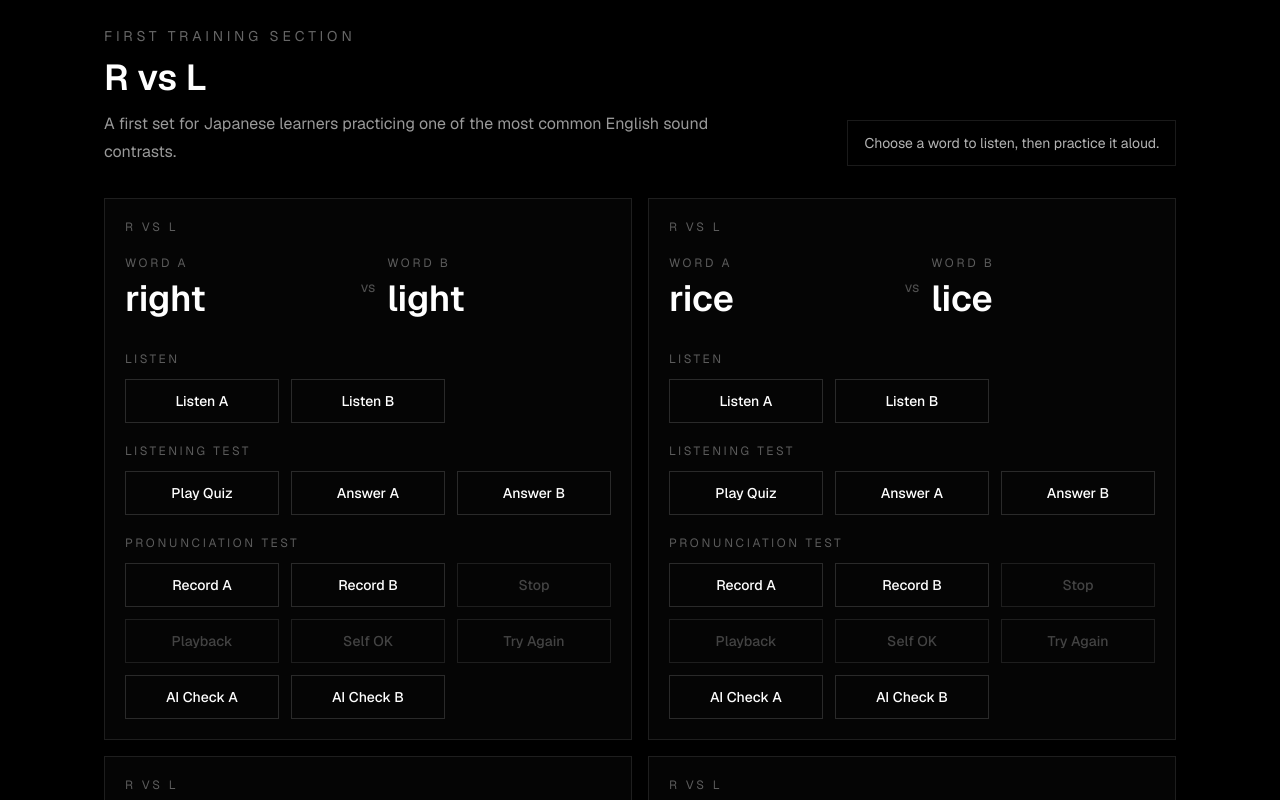
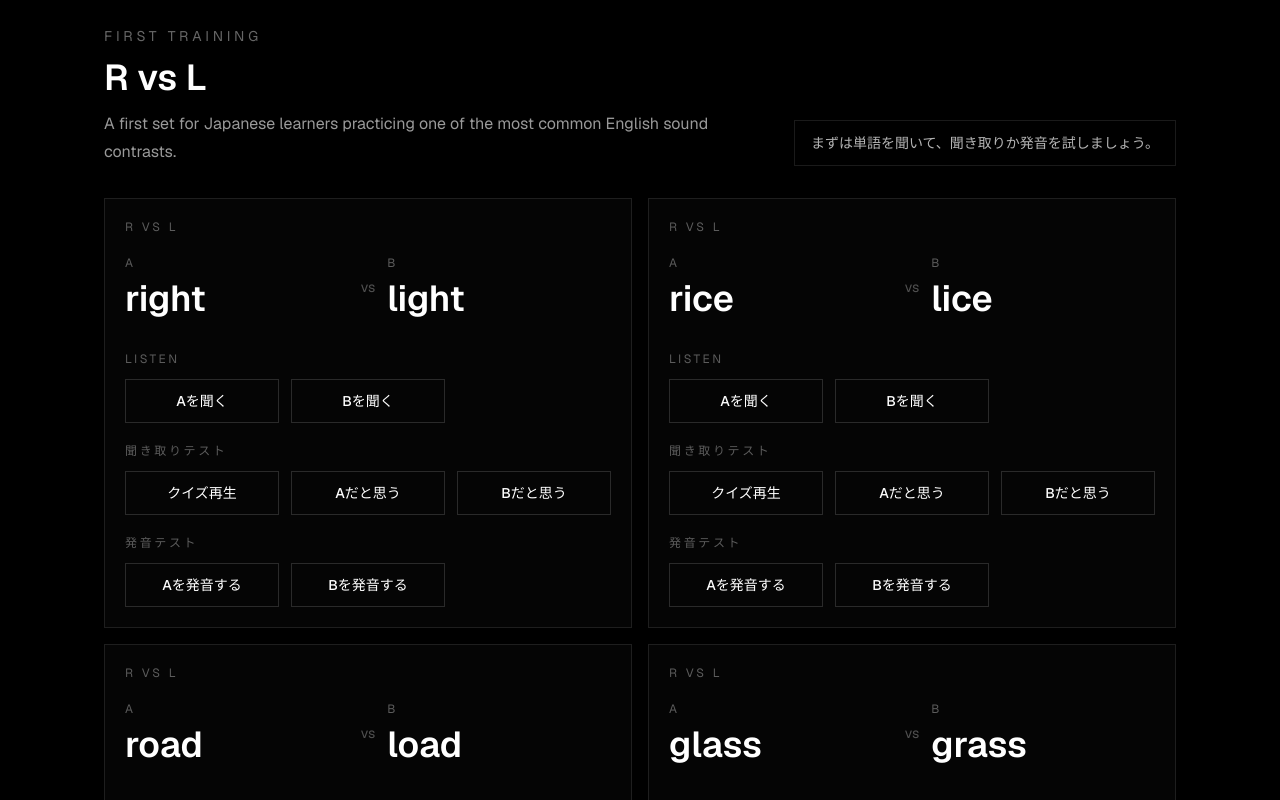
Before and after one commit to KulafuAcademy/ATLAS, a Next.js app: page / in a window 1280 px wide. Shown: the part 500-1300 px from the top of the page. Built offline with nearby package versions, Linux system fonts and the light colour scheme.

Commit message:
Simplify pronunciation trainer UI

```diff
--- a/components/training/MinimalPairTrainer.tsx
+++ b/components/training/MinimalPairTrainer.tsx
@@ -63,40 +63,22 @@ export function MinimalPairTrainer({
   pairs,
 }: MinimalPairTrainerProps) {
   const [message, setMessage] = useState(
-    "Choose a word to listen, then practice it aloud.",
+    "まずは単語を聞いて、聞き取りか発音を試しましょう。",
   );
   const [activeQuiz, setActiveQuiz] = useState<ActiveQuiz>(null);
   const [aiCheckTarget, setAiCheckTarget] = useState<string | null>(null);
-  const [recordingTarget, setRecordingTarget] = useState<string | null>(null);
-  const [recordingUrl, setRecordingUrl] = useState<string | null>(null);
-  const mediaRecorderRef = useRef<MediaRecorder | null>(null);
-  const recordingChunksRef = useRef<BlobPart[]>([]);
-  const recordingStreamRef = useRef<MediaStream | null>(null);
   const speechRecognitionRef = useRef<BrowserSpeechRecognition | null>(null);
 
   useEffect(() => {
     return () => {
-      if (recordingUrl) {
-        URL.revokeObjectURL(recordingUrl);
-      }
-
-      stopRecordingStream();
       speechRecognitionRef.current?.abort();
     };
-  }, [recordingUrl]);
-
-  function stopRecordingStream() {
-    recordingStreamRef.current?.getTracks().forEach((track) => {
-      track.stop();
-    });
-    recordingStreamRef.current = null;
-    mediaRecorderRef.current = null;
-  }
+  }, []);
 
   function speak(word: string) {
     if (!("speechSynthesis" in window)) {
       playIncorrectSound();
-      setMessage("Speech playback is not supported in this browser.");
+      setMessage("このブラウザでは音声再生に対応していません。");
       return;
     }
 
@@ -108,7 +90,7 @@ export function MinimalPairTrainer({
     utterance.pitch = 1;
 
     window.speechSynthesis.speak(utterance);
-    setMessage(`Playing: ${word}`);
+    setMessage(`再生中: ${word}`);
   }
 
   function startQuiz(pair: MinimalPair) {
@@ -117,118 +99,27 @@ export function MinimalPairTrainer({
 
     setActiveQuiz({ pairId: pair.id, target });
     speak(word);
-    setMessage("Which word did you hear?");
+    setMessage("どちらの単語に聞こえましたか？");
   }
 
   function answerQuiz(pair: MinimalPair, answer: QuizTarget) {
     if (!activeQuiz || activeQuiz.pairId !== pair.id) {
       playIncorrectSound();
-      setMessage("Click Quiz first, then choose A or B.");
+      setMessage("先に「クイズ再生」を押してから、AかBを選んでください。");
       return;
     }
 
     if (answer === activeQuiz.target) {
       playCorrectSound();
-      setMessage("Correct! Ping-pong.");
+      setMessage("正解です。ピンポーン。");
     } else {
       playIncorrectSound();
       setMessage(
-        `Try again. The answer was Word ${activeQuiz.target}.`,
+        `惜しいです。正解は${activeQuiz.target}でした。`,
       );
     }
 
     setActiveQuiz(null);
-  }
-
-  async function startPronunciationTest(pair: MinimalPair, target: QuizTarget) {
-    const word = target === "A" ? pair.wordA : pair.wordB;
-
-    if (!navigator.mediaDevices?.getUserMedia || !window.MediaRecorder) {
-      playIncorrectSound();
-      setMessage("Recording is not supported in this browser.");
-      return;
-    }
-
-    if (mediaRecorderRef.current?.state === "recording") {
-      playIncorrectSound();
-      setMessage("Stop the current recording first.");
-      return;
-    }
-
-    try {
-      if (recordingUrl) {
-        URL.revokeObjectURL(recordingUrl);
-        setRecordingUrl(null);
-      }
-
-      const stream = await navigator.mediaDevices.getUserMedia({ audio: true });
-      const mediaRecorder = new MediaRecorder(stream);
-
-      recordingChunksRef.current = [];
-      recordingStreamRef.current = stream;
-      mediaRecorderRef.current = mediaRecorder;
-
-      mediaRecorder.addEventListener("dataavailable", (event) => {
-        if (event.data.size > 0) {
-          recordingChunksRef.current.push(event.data);
-        }
-      });
-
-      mediaRecorder.addEventListener("stop", () => {
-        const recordingBlob = new Blob(recordingChunksRef.current, {
-          type: mediaRecorder.mimeType || "audio/webm",
-        });
-        const nextRecordingUrl = URL.createObjectURL(recordingBlob);
-
-        setRecordingUrl(nextRecordingUrl);
-        setRecordingTarget(null);
-        stopRecordingStream();
-        setMessage(`Recording saved for "${word}". Use Playback to review it.`);
-      });
-
-      mediaRecorder.start();
-      setRecordingTarget(word);
-      setMessage(`Recording "${word}". Say it clearly, then press Stop.`);
-    } catch {
-      setRecordingTarget(null);
-      stopRecordingStream();
-      playIncorrectSound();
-      setMessage("Microphone access was not available.");
-    }
-  }
-
-  function stopPronunciationTest() {
-    if (mediaRecorderRef.current?.state === "recording") {
-      mediaRecorderRef.current.stop();
-      setMessage("Stopping recording...");
-      return;
-    }
-
-    playIncorrectSound();
-    setMessage("No active recording to stop.");
-  }
-
-  function playRecording() {
-    if (!recordingUrl) {
-      playIncorrectSound();
-      setMessage("Record your pronunciation first.");
-      return;
-    }
-
-    const audio = new Audio(recordingUrl);
-
-    void audio.play();
-    setMessage("Playing your recording.");
-  }
-
-  function markPronunciationGood() {
-    playCorrectSound();
-    setMessage("Nice. Keep that sound.");
-  }
-
-  function markPronunciationRetry() {
-    playIncorrectSound();
-    setMessage("Try again. Record once more and compare it.");
   }
 
   function startAiPronunciationCheck(pair: MinimalPair, target: QuizTarget) {
@@ -238,7 +129,7 @@ export function MinimalPairTrainer({
 
     if (!SpeechRecognitionConstructor) {
       playIncorrectSound();
-      setMessage("AI check is not supported in this browser yet.");
+      setMessage("このブラウザでは発音チェックに対応していません。Chrome / Edgeで試してください。");
       return;
     }
 
@@ -252,7 +143,7 @@ export function MinimalPairTrainer({
     recognition.maxAlternatives = 3;
     speechRecognitionRef.current = recognition;
     setAiCheckTarget(word);
-    setMessage(`AI checking "${word}". Say the word now.`);
+    setMessage(`「${word}」を発音してください。聞き取れたら判定します。`);
 
     recognition.onresult = (event) => {
       const transcripts = getSpeechRecognitionTranscripts(event);
@@ -263,10 +154,10 @@ export function MinimalPairTrainer({
 
       if (isCorrect) {
         playCorrectSound();
-        setMessage(`Correct. Heard "${heardText}".`);
+        setMessage(`正解です。聞こえた単語: "${heardText}"`);
       } else {
         playIncorrectSound();
-        setMessage(`Try again. Heard "${heardText}", expected "${word}".`);
+        setMessage(`もう一度。聞こえた単語: "${heardText}" / 目標: "${word}"`);
       }
 
       setAiCheckTarget(null);
@@ -275,14 +166,14 @@ export function MinimalPairTrainer({
 
     recognition.onerror = () => {
       playIncorrectSound();
-      setMessage("AI check could not hear the word. Try again.");
+      setMessage("聞き取れませんでした。もう一度試してください。");
       setAiCheckTarget(null);
       speechRecognitionRef.current = null;
     };
 
     recognition.onnomatch = () => {
       playIncorrectSound();
-      setMessage(`Try again. I could not recognize "${word}".`);
+      setMessage(`「${word}」として認識できませんでした。もう一度試してください。`);
       setAiCheckTarget(null);
       speechRecognitionRef.current = null;
     };
@@ -295,7 +186,7 @@ export function MinimalPairTrainer({
       recognition.start();
     } catch {
       playIncorrectSound();
-      setMessage("AI check could not start. Try again.");
+      setMessage("発音チェックを開始できませんでした。もう一度試してください。");
       setAiCheckTarget(null);
       speechRecognitionRef.current = null;
     }
@@ -306,7 +197,7 @@ export function MinimalPairTrainer({
       <div className="flex flex-col gap-4 border-t border-white/10 pt-10 sm:flex-row sm:items-end sm:justify-between">
         <div className="space-y-3">
           <p className="text-sm uppercase tracking-[0.28em] text-white/40">
-            First training section
+            First training
           </p>
           <h2 className="text-3xl font-semibold text-white md:text-4xl">
             {title}
@@ -342,64 +233,37 @@ export function MinimalPairTrainer({
             <div className="mt-8 space-y-5">
               <TestGroup title="Listen">
                 <ActionButton onClick={() => speak(pair.wordA)}>
-                  Listen A
+                  Aを聞く
                 </ActionButton>
                 <ActionButton onClick={() => speak(pair.wordB)}>
-                  Listen B
+                  Bを聞く
                 </ActionButton>
               </TestGroup>
 
-              <TestGroup title="Listening Test">
+              <TestGroup title="聞き取りテスト">
                 <ActionButton onClick={() => startQuiz(pair)}>
-                  Play Quiz
+                  クイズ再生
                 </ActionButton>
                 <ActionButton onClick={() => answerQuiz(pair, "A")}>
-                  Answer A
+                  Aだと思う
                 </ActionButton>
                 <ActionButton onClick={() => answerQuiz(pair, "B")}>
-                  Answer B
+                  Bだと思う
                 </ActionButton>
               </TestGroup>
 
-              <TestGroup title="Pronunciation Test">
-                <ActionButton onClick={() => startPronunciationTest(pair, "A")}>
-                  Record A
-                </ActionButton>
-                <ActionButton onClick={() => startPronunciationTest(pair, "B")}>
-                  Record B
-                </ActionButton>
-                <ActionButton
-                  disabled={!recordingTarget}
-                  onClick={stopPronunciationTest}
-                >
-                  Stop
-                </ActionButton>
-                <ActionButton disabled={!recordingUrl} onClick={playRecording}>
-                  Playback
-                </ActionButton>
-                <ActionButton
-                  disabled={!recordingUrl}
-                  onClick={markPronunciationGood}
-                >
-                  Self OK
-                </ActionButton>
-                <ActionButton
-                  disabled={!recordingUrl}
-                  onClick={markPronunciationRetry}
-                >
-                  Try Again
-                </ActionButton>
+              <TestGroup title="発音テスト">
                 <ActionButton
                   disabled={Boolean(aiCheckTarget)}
                   onClick={() => startAiPronunciationCheck(pair, "A")}
                 >
-                  AI Check A
+                  Aを発音する
                 </ActionButton>
                 <ActionButton
                   disabled={Boolean(aiCheckTarget)}
                   onClick={() => startAiPronunciationCheck(pair, "B")}
                 >
-                  AI Check B
+                  Bを発音する
                 </ActionButton>
               </TestGroup>
             </div>
@@ -414,7 +278,7 @@ function WordLabel({ label, word }: { label: string; word: string }) {
   return (
     <div className="space-y-2">
       <p className="text-xs uppercase tracking-[0.22em] text-white/35">
-        Word {label}
+        {label}
       </p>
       <p className="text-3xl font-semibold text-white md:text-4xl">{word}</p>
     </div>
```
